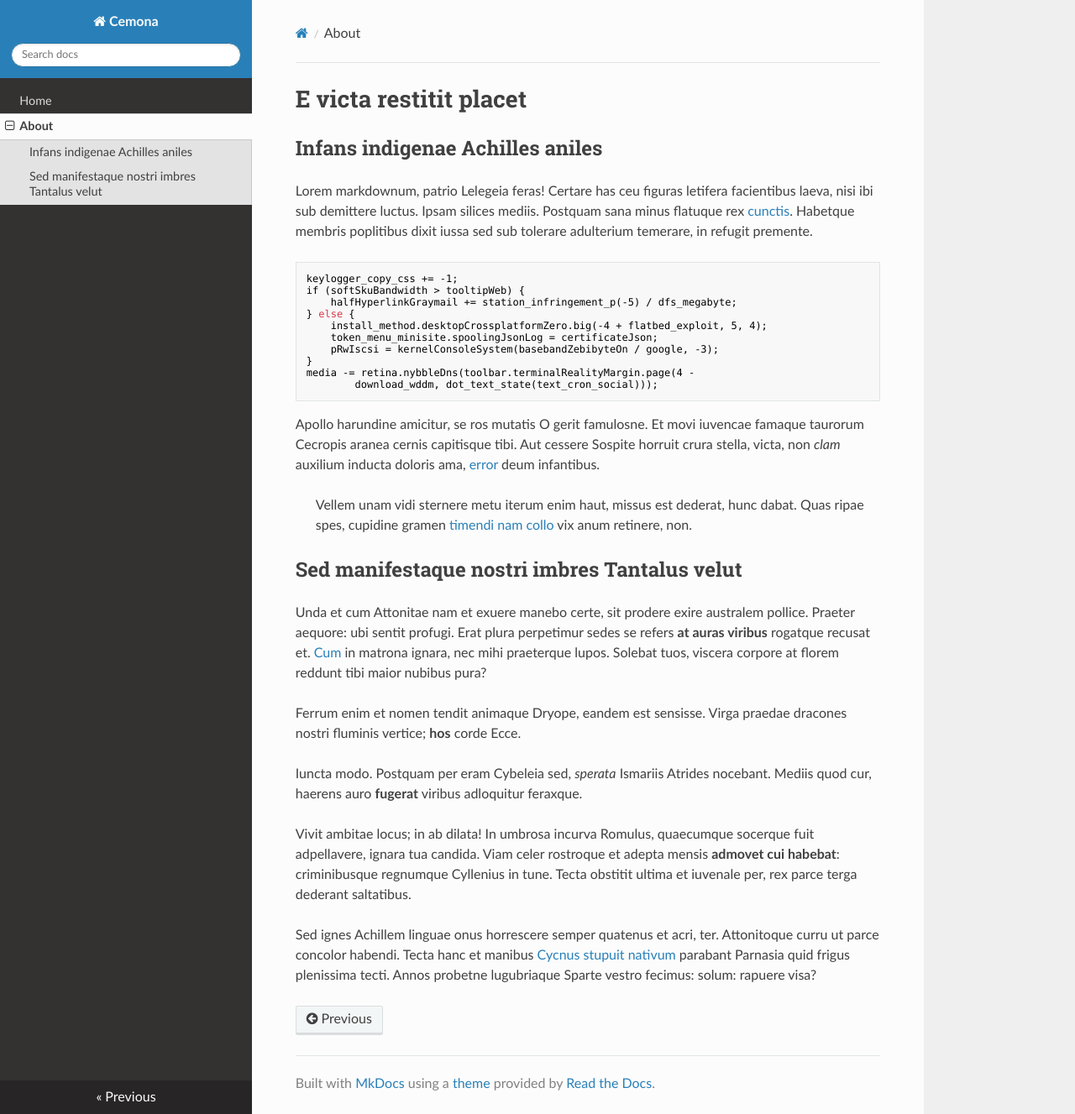
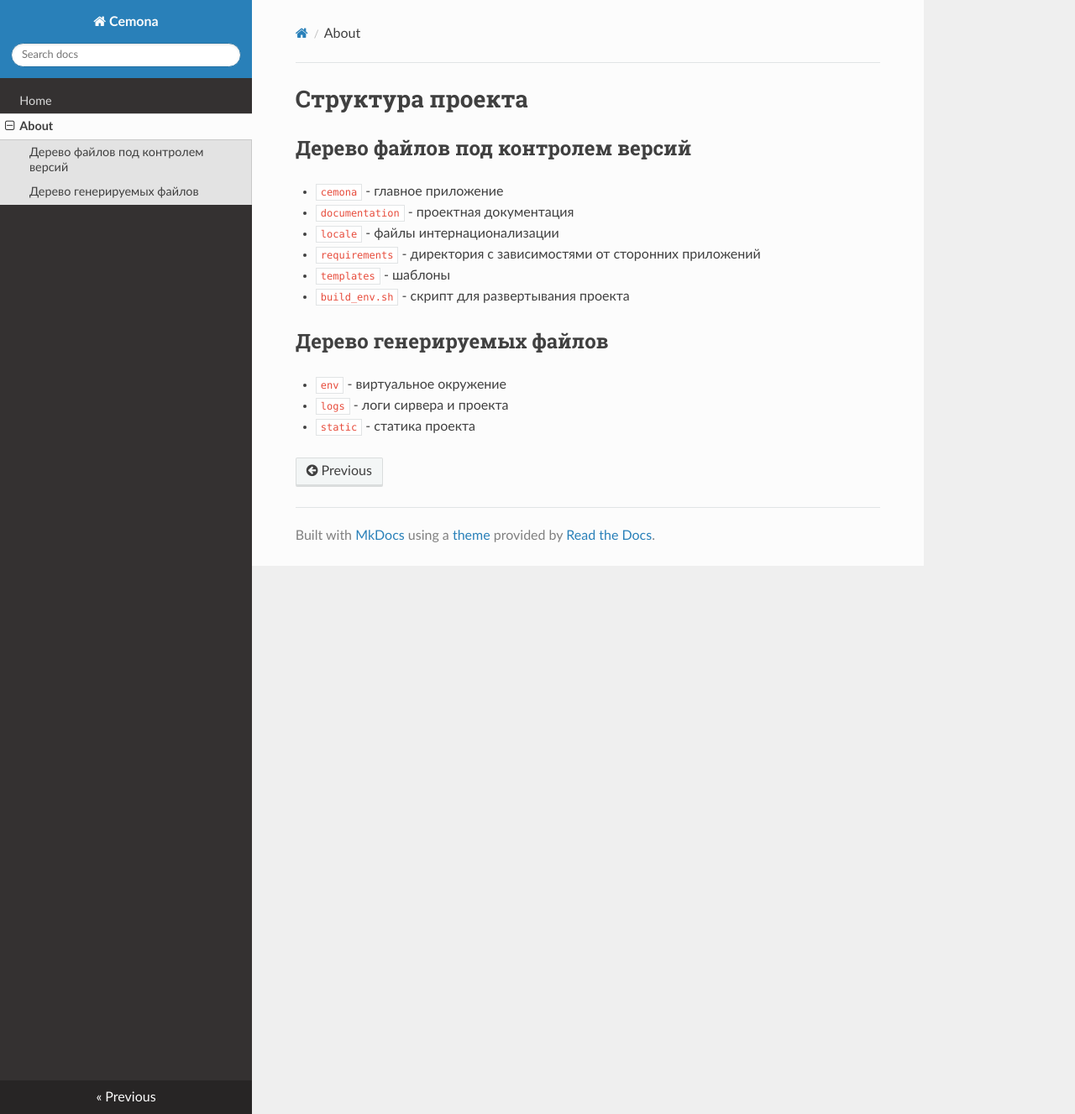
Before and after one commit to ckcnik/test-cemona, an MkDocs documentation site: the page built from documentation/cemona/docs/about.md, in a window 1280 px wide and 1327 px high. Shown: the whole window at 84% size. Built offline with MkDocs 1.6.1, drawn with Linux system fonts in a browser that asks for light colours; nearby versions of some CDN libraries; old or Windows-style settings are respelled for this version of MkDocs.

Commit message:
add documentation page - "about"

````diff
--- a/documentation/cemona/docs/about.md
+++ b/documentation/cemona/docs/about.md
@@ -1,54 +1,16 @@
-# E victa restitit placet
+# Структура проекта
 
-## Infans indigenae Achilles aniles
+## Дерево файлов под контролем версий
 
-Lorem markdownum, patrio Lelegeia feras! Certare has ceu figuras letifera
-facientibus laeva, nisi ibi sub demittere luctus. Ipsam silices mediis. Postquam
-sana minus flatuque rex [cunctis](http://example.com/). Habetque membris
-poplitibus dixit iussa sed sub tolerare adulterium temerare, in refugit
-premente.
+* ```cemona``` - главное приложение
+* ```documentation``` - проектная документация
+* ```locale``` - файлы интернационализации
+* ```requirements``` - директория с зависимостями от сторонних приложений
+* ```templates``` - шаблоны
+* ```build_env.sh``` - скрипт для развертывания проекта
 
-    keylogger_copy_css += -1;
-    if (softSkuBandwidth > tooltipWeb) {
-        halfHyperlinkGraymail += station_infringement_p(-5) / dfs_megabyte;
-    } else {
-        install_method.desktopCrossplatformZero.big(-4 + flatbed_exploit, 5, 4);
-        token_menu_minisite.spoolingJsonLog = certificateJson;
-        pRwIscsi = kernelConsoleSystem(basebandZebibyteOn / google, -3);
-    }
-    media -= retina.nybbleDns(toolbar.terminalRealityMargin.page(4 -
-            download_wddm, dot_text_state(text_cron_social)));
+## Дерево генерируемых файлов
 
-Apollo harundine amicitur, se ros mutatis O gerit famulosne. Et movi iuvencae
-famaque taurorum Cecropis aranea cernis capitisque tibi. Aut cessere Sospite
-horruit crura stella, victa, non *clam* auxilium inducta doloris ama,
-[error](http://www.reddit.com/r/haskell) deum infantibus.
-
-> Vellem unam vidi sternere metu iterum enim haut, missus est dederat, hunc
-> dabat. Quas ripae spes, cupidine gramen [timendi nam
-> collo](http://example.com/) vix anum retinere, non.
-
-## Sed manifestaque nostri imbres Tantalus velut
-
-Unda et cum Attonitae nam et exuere manebo certe, sit prodere exire australem
-pollice. Praeter aequore: ubi sentit profugi. Erat plura perpetimur sedes se
-refers **at auras viribus** rogatque recusat et. [Cum](http://www.mozilla.org/)
-in matrona ignara, nec mihi praeterque lupos. Solebat tuos, viscera corpore at
-florem reddunt tibi maior nubibus pura?
-
-Ferrum enim et nomen tendit animaque Dryope, eandem est sensisse. Virga praedae
-dracones nostri fluminis vertice; **hos** corde Ecce.
-
-Iuncta modo. Postquam per eram Cybeleia sed, *sperata* Ismariis Atrides
-nocebant. Mediis quod cur, haerens auro **fugerat** viribus adloquitur feraxque.
-
-Vivit ambitae locus; in ab dilata! In umbrosa incurva Romulus, quaecumque
-socerque fuit adpellavere, ignara tua candida. Viam celer rostroque et adepta
-mensis **admovet cui habebat**: criminibusque regnumque Cyllenius in tune. Tecta
-obstitit ultima et iuvenale per, rex parce terga dederant saltatibus.
-
-Sed ignes Achillem linguae onus horrescere semper quatenus et acri, ter.
-Attonitoque curru ut parce concolor habendi. Tecta hanc et manibus [Cycnus
-stupuit nativum](http://heeeeeeeey.com/) parabant Parnasia quid frigus
-plenissima tecti. Annos probetne lugubriaque Sparte vestro fecimus: solum:
-rapuere visa?
+* ```env``` - виртуальное окружение
+* ```logs``` - логи сирвера и проекта
+* ```static``` - статика проекта
````
